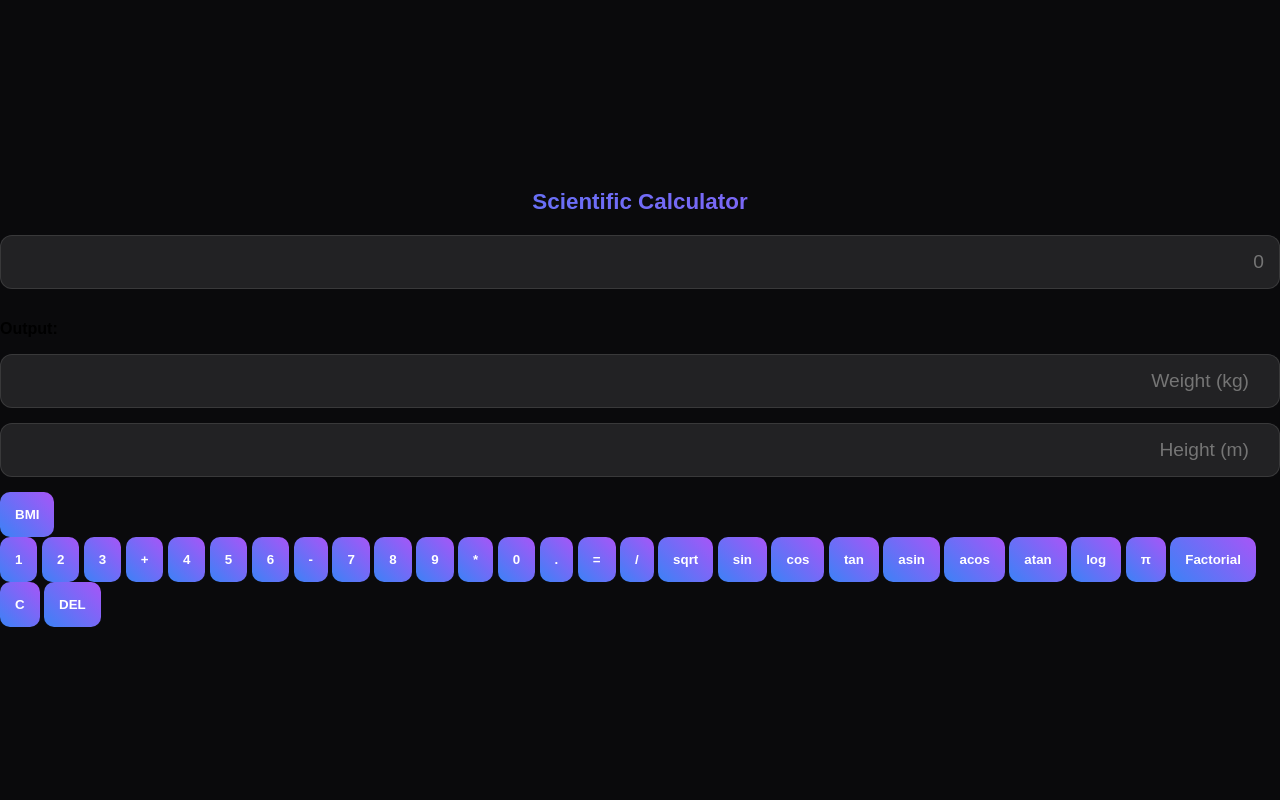
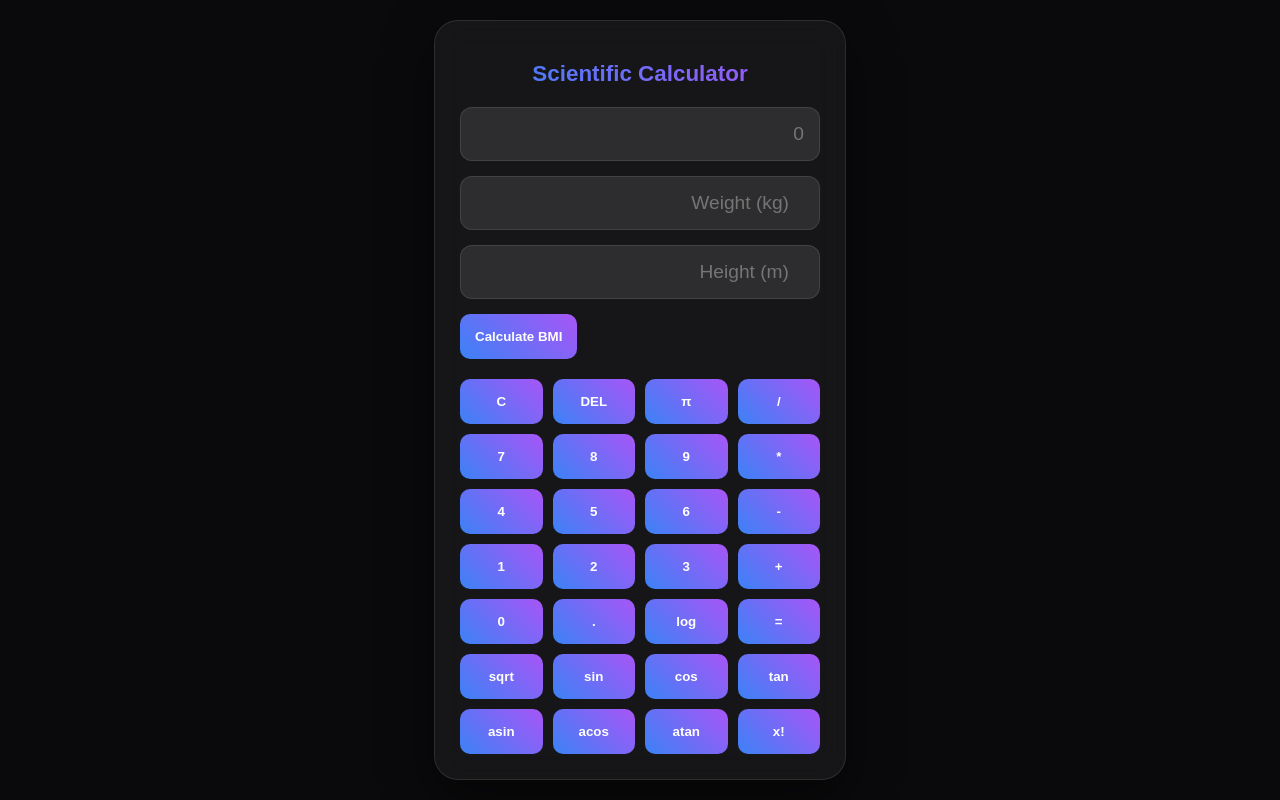
Before and after one commit to shivani100604/BMI-Calculator, a Flask app: page / in a window 1280 px wide. Run offline with Flask 3, Linux system fonts and the light colour scheme.

Commit message:
Update title and layout of calculator page

```diff
--- a/templates/index.html
+++ b/templates/index.html
@@ -2,58 +2,60 @@
 <html lang="en">
 <head>
   <meta charset="UTF-8" />
-  <title>Scientific Calculator</title>
+  <meta name="viewport" content="width=device-width, initial-scale=1.0">
+  <title>Scientific Calculator | Shivani Portfolio</title>
   <link rel="stylesheet" href="static/style.css">
 </head>
 <body>
-  <div class="calculator">
-    <h1 class="title">Scientific Calculator</h1>
 
-    <input type="text" id="display" disabled placeholder="0">
+  <div class="container">
+    <h1>Scientific Calculator</h1>
 
-    <p class="output-label"><strong>Output:</strong></p>
+    <input type="text" id="display" placeholder="0" disabled>
 
     <div class="bmi-section">
       <input type="number" id="weight" placeholder="Weight (kg)">
       <input type="number" id="height" placeholder="Height (m)">
-      <button onclick="calculateBMI()">BMI</button>
+      <button class="bmi-btn" onclick="calculateBMI()">Calculate BMI</button>
     </div>
 
-    <div class="buttons">
-      <button onclick="append('1')">1</button>
-      <button onclick="append('2')">2</button>
-      <button onclick="append('3')">3</button>
-      <button onclick="append('+')">+</button>
+    <div id="result"></div>
+
+    <div class="buttons-grid">
+      <button class="special" onclick="clearDisplay()">C</button>
+      <button class="special" onclick="backspace()">DEL</button>
+      <button class="op" onclick="append('Math.PI')">π</button>
+      <button class="op" onclick="append('/')">/</button>
+
+      <button onclick="append('7')">7</button>
+      <button onclick="append('8')">8</button>
+      <button onclick="append('9')">9</button>
+      <button class="op" onclick="append('*')">*</button>
 
       <button onclick="append('4')">4</button>
       <button onclick="append('5')">5</button>
       <button onclick="append('6')">6</button>
-      <button onclick="append('-')">-</button>
+      <button class="op" onclick="append('-')">-</button>
 
-      <button onclick="append('7')">7</button>
-      <button onclick="append('8')">8</button>
-      <button onclick="append('9')">9</button>
-      <button onclick="append('*')">*</button>
+      <button onclick="append('1')">1</button>
+      <button onclick="append('2')">2</button>
+      <button onclick="append('3')">3</button>
+      <button class="op" onclick="append('+')">+</button>
 
       <button onclick="append('0')">0</button>
       <button onclick="append('.')">.</button>
-      <button onclick="calculate()">=</button>
-      <button onclick="append('/')">/</button>
+      <button onclick="append('Math.log(')">log</button>
+      <button class="equal" onclick="calculate()">=</button>
 
-      <button onclick="append('Math.sqrt(')">sqrt</button>
-      <button onclick="append('Math.sin(')">sin</button>
-      <button onclick="append('Math.cos(')">cos</button>
-      <button onclick="append('Math.tan(')">tan</button>
+      <button class="sci" onclick="append('Math.sqrt(')">sqrt</button>
+      <button class="sci" onclick="append('Math.sin(')">sin</button>
+      <button class="sci" onclick="append('Math.cos(')">cos</button>
+      <button class="sci" onclick="append('Math.tan(')">tan</button>
 
-      <button onclick="append('Math.asin(')">asin</button>
-      <button onclick="append('Math.acos(')">acos</button>
-      <button onclick="append('Math.atan(')">atan</button>
-      <button onclick="append('Math.log(')">log</button>
-
-      <button onclick="append('Math.PI')">π</button>
-      <button onclick="append('factorial(')">Factorial</button>
-      <button onclick="clearDisplay()">C</button>
-      <button onclick="backspace()">DEL</button>
+      <button class="sci" onclick="append('Math.asin(')">asin</button>
+      <button class="sci" onclick="append('Math.acos(')">acos</button>
+      <button class="sci" onclick="append('Math.atan(')">atan</button>
+      <button class="sci" onclick="append('factorial(')">x!</button>
     </div>
   </div>
 
```
